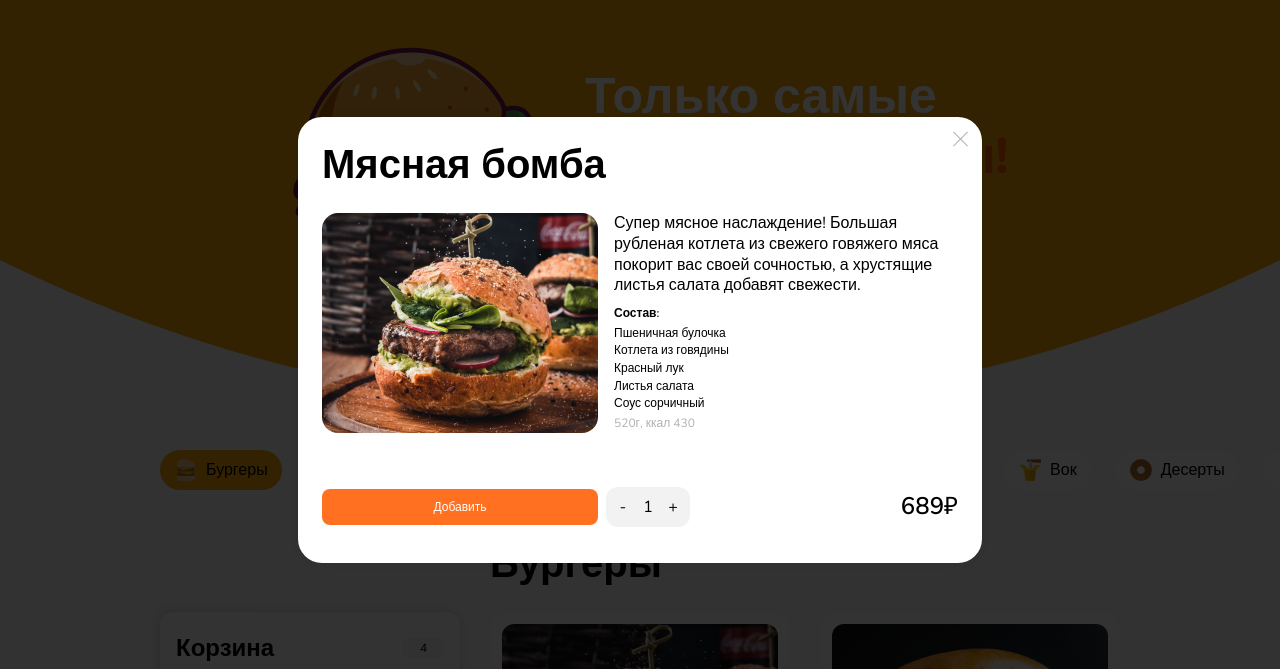
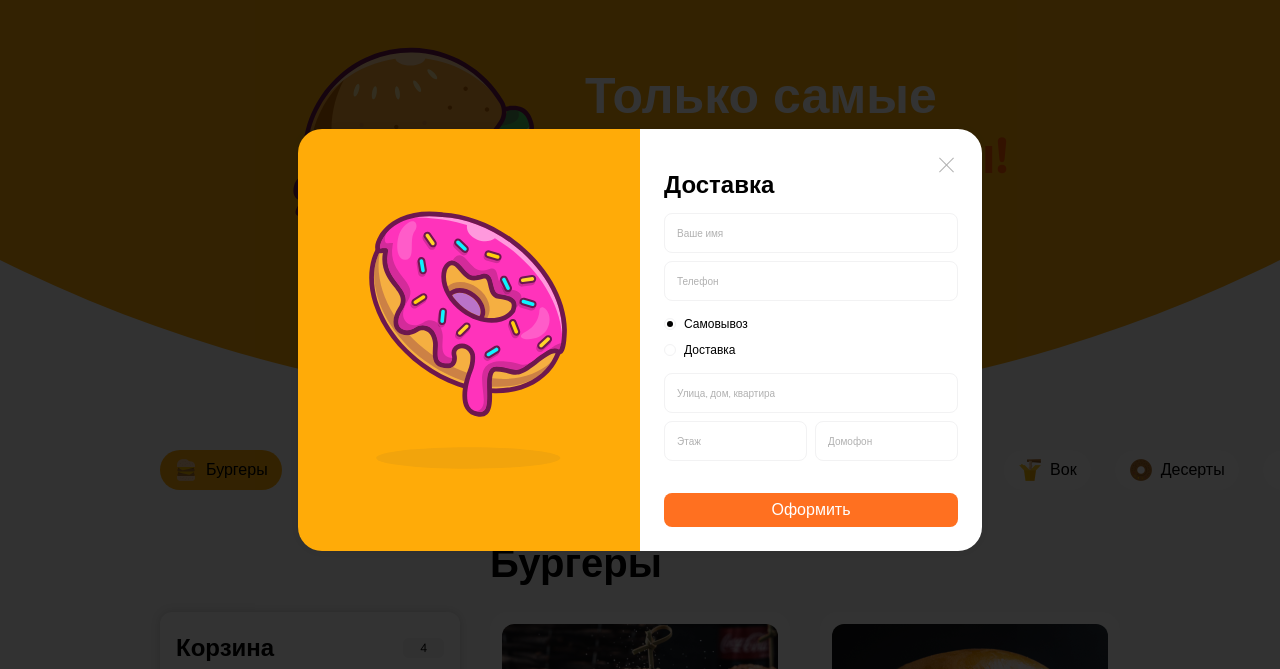
Before and after one commit to Aleksandr-Trofimov/your_meal__lp__mobf, a plain HTML site: page index.html in a window 1280 px wide. Shown: the part 60-729 px from the top of the page. Drawn offline with Linux system fonts and the light colour scheme.

Commit message:
feat: add modal windows and adaptive

```diff
--- /dev/null
+++ b/css/modal-delivery.css
@@ -0,0 +1,198 @@
+.modal-delivery {
+	--gap: 8px;
+	background-color: #fff;
+	width: 100%;
+	min-height: 100%;
+	padding: 32px 10px;
+	display: flex;
+}
+
+.modal-delivery__container {
+	max-width: 300px;
+	margin: 0 auto;
+	display: flex;
+	min-height: 100%;
+	flex-direction: column;
+}
+
+.modal-delivery__title {
+	font-weight: 600;
+	font-size: 16px;
+	line-height: 100%;
+	margin-bottom: 18px;
+}
+
+.modal-delivery__form {
+	display: flex;
+	flex-direction: column;
+	gap: 24px;
+	flex-grow: 1;
+	margin-bottom: 18px;
+}
+
+.modal-delivery__fieldset {
+	display: flex;
+	flex-wrap: wrap;
+	gap: var(--gap);
+}
+
+.modal-delivery__fieldset_radio {
+	flex-direction: column;
+	align-items: flex-start;
+}
+
+/* .modal-delivery__fieldset_hide {
+	visibility: hidden;
+} */
+
+.modal-delivery__input {
+	width: 100%;
+	height: 30px;
+	border: 1px solid #f2f2f3;
+	border-radius: 8px;
+	padding: 8px 12px;
+	font-size: 10px;
+	line-height: 130%;
+	color: #000;
+}
+
+.modal-delivery__input::placeholder {
+	color: #b1b1b1;
+	font-size: 10px;
+	line-height: 130%;
+}
+
+.modal-delivery__label {
+	display: flex;
+	gap: 8px;
+	font-size: 10px;
+	line-height: 14px;
+}
+
+.modal-delivery__radio {
+	-webkit-appearance: none;
+	-moz-appearance: none;
+	appearance: none;
+	position: relative;
+	width: 12px;
+}
+
+.modal-delivery__radio::before {
+	content: "";
+	position: absolute;
+	top: 50%;
+	transform: translateY(-50%);
+	left: 0;
+	display: block;
+	width: 12px;
+	height: 12px;
+	border: 1px solid #f2f2f3;
+	border-radius: 50%;
+	-webkit-border-radius: 50%;
+	-moz-border-radius: 50%;
+	-ms-border-radius: 50%;
+	-o-border-radius: 50%;
+	-webkit-transform: translateY(-50%);
+	-moz-transform: translateY(-50%);
+	-ms-transform: translateY(-50%);
+	-o-transform: translateY(-50%);
+}
+
+.modal-delivery__radio::after {
+	content: "";
+	position: absolute;
+	top: 50%;
+	transform: translateY(-50%);
+	left: 50%;
+	transform: translate(-50%, -50%);
+	display: block;
+	width: 6px;
+	height: 6px;
+	background-color: #000;
+	border-radius: 50%;
+	-webkit-border-radius: 50%;
+	-moz-border-radius: 50%;
+	-ms-border-radius: 50%;
+	-o-border-radius: 50%;
+	-webkit-transform: translate(-50%, -50%);
+	-moz-transform: translate(-50%, -50%);
+	-ms-transform: translate(-50%, -50%);
+	-o-transform: translate(-50%, -50%);
+	opacity: 0;
+}
+
+.modal-delivery__radio:checked::after {
+	opacity: 1;
+}
+
+.modal-delivery__input_half {
+	flex-basis: calc((100% - var(--gap)) / 2);
+}
+
+.modal-delivery__submit {
+	padding: 9px;
+	background-color: #ff7020;
+	border-radius: 8px;
+	font-size: 12px;
+	line-height: 100%;
+	color: #fff;
+	-webkit-border-radius: 8px;
+	-moz-border-radius: 8px;
+	-ms-border-radius: 8px;
+	-o-border-radius: 8px;
+}
+
+@media screen and (min-width: 480px) {
+	.modal-delivery {
+		max-width: 524px;
+		min-height: auto;
+		border-radius: 24px;
+		box-shadow: 0 0 15px 0 rgba(0, 0, 0, 0.1);
+		padding: 20px 16px 29px;
+	}
+
+	.modal-delivery__container {
+		margin-left: 0;
+	}
+}
+
+@media screen and (min-width: 1024px) {
+	.modal-delivery {
+		max-width: 684px;
+		padding: 44px 24px 24px 366px;
+		/* background-image: url(../images/donut.svg); */
+		background-image: url(../images/donut.svg), linear-gradient(to right, #ffab08 342px, #fff 342px);
+		background-size: 302px, auto;
+		background-position: 19px center, center;
+		background-repeat: no-repeat;
+	}
+
+	.modal-delivery__title {
+		font-size: 24px;
+		margin-bottom: 16px;
+	}
+
+	.modal-delivery__form {
+		margin-bottom: 32px;
+		gap: 16px;
+	}
+
+	.modal-delivery__input {
+		font-size: 12px;
+		padding: 10px 12px;
+		height: 40px;
+	}
+
+	.modal-delivery__label {
+		font-size: 12px;
+	}
+
+	.modal-delivery__fieldset_radio {
+		gap: 12px;
+	}
+
+	.modal-delivery__submit {
+		font-size: 16px;
+	}
+
+}
--- a/css/modal-product.css
+++ b/css/modal-product.css
@@ -1,5 +1,4 @@
 .modal-product {
-	display: flex;
 	background-color: #fff;
 	width: 100%;
 	min-height: 100%;
@@ -42,12 +41,6 @@
 .modal-product__ingredients {
 	flex-grow: 1;
 	margin-bottom: 10px;
-}
-
-.modal-product__footer {
-	display: flex;
-	justify-content: space-between;
-	align-items: center;
 }
 
 .modal-product__add {
@@ -132,6 +125,12 @@
 		flex-grow: 0;
 		width: 218px;
 	}
+
+	.modal-product__footer {
+		display: flex;
+		justify-content: space-between;
+		align-items: center;
+	}
 }
 
 @media screen and (min-width: 1024px) {
--- a/css/modal.css
+++ b/css/modal.css
@@ -44,3 +44,14 @@
 		padding: 10px;
 	}
 }
+
+@media screen and (min-width: 1024px) {
+	.modal {
+		padding: 20px;
+	}
+
+	.modal_close {
+		top: 24px;
+		right: 24px;
+	}
+}
--- a/css/styles.css
+++ b/css/styles.css
@@ -11,3 +11,4 @@
 @import "modal.css";
 @import "modal-product.css";
 @import "ingredients.css";
+@import "modal-delivery.css";
--- a/index.html
+++ b/index.html
@@ -28,7 +28,9 @@
 					<use href="images/sprite.svg#logo"></use>
 				</svg>
 				<div class="header__title-container">
-					<h1 class="header__title"><span class="header__title-text">Только самые </span><span class="header__title-text header__title-text_red">сочные бургеры!</span></h1>
+					<h1 class="header__title">
+						<span class="header__title-text">Только самые </span><span class="header__title-text header__title-text_red">сочные бургеры!</span>
+					</h1>
 					<p class="header__appeal">Бесплатная доставка от <span>599₽</span></p>
 				</div>
 			</div>
@@ -263,14 +265,15 @@
 			</div>
 		</footer>
 
-		<div class="modal modal__product modal_open">
+		<div class="modal modal__product">
 			<div class="modal__main modal-product">
 				<div class="modal-product__container">
 					<div class="modal-product__title">Мясная бомба</div>
 					<div class="modal-product__content">
 						<img src="/images/meat-bomb_burger.jpg" alt="Мясная бомба" class="modal-product__image" />
 						<p class="modal-product__description">
-							Супер мясное наслаждение! Большая рубленая котлета из свежего говяжего мяса покорит вас своей сочностью, а хрустящие листья салата добавят свежести.
+							Супер мясное наслаждение! Большая рубленая котлета из свежего говяжего мяса покорит вас своей сочностью, а хрустящие листья салата
+							добавят свежести.
 						</p>
 						<div class="modal-product__ingredients ingredients">
 							<h3 class="ingredients__title">Состав:</h3>
@@ -305,7 +308,45 @@
 			</div>
 		</div>
 
-		<div class="modal"></div>
+		<div class="modal modal__delivery modal_open">
+			<div class="modal__main modal-delivery">
+				<div class="modal-delivery__container">
+					<h2 class="modal-delivery__title">Доставка</h2>
+					<form class="modal-delivery__form" id="delivery">
+						<fieldset class="modal-delivery__fieldset">
+							<input class="modal-delivery__input" type="text" name="name" placeholder="Ваше имя" />
+							<input class="modal-delivery__input" type="tel" name="phone" placeholder="Телефон" />
+						</fieldset>
+
+						<fieldset class="modal-delivery__fieldset modal-delivery__fieldset_radio">
+							<label class="modal-delivery__label">
+								<input class="modal-delivery__radio" type="radio" name="delivery-type" value="pickup" checked />
+								<span>Самовывоз</span>
+							</label>
+							<label class="modal-delivery__label">
+								<input class="modal-delivery__radio" type="radio" name="delivery-type" value="delivery" />
+								<span>Доставка</span>
+							</label>
+						</fieldset>
+
+						<fieldset class="modal-delivery__fieldset modal-delivery__fieldset_hide">
+							<input class="modal-delivery__input" type="text" name="addredd" placeholder="Улица, дом, квартира" />
+							<input class="modal-delivery__input modal-delivery__input_half" type="number" name="floor" placeholder="Этаж" />
+							<input class="modal-delivery__input modal-delivery__input_half" type="number" name="intercom" placeholder="Домофон" />
+						</fieldset>
+					</form>
+
+					<button class="modal-delivery__submit" type="submit" form="delivery">Оформить</button>
+				</div>
+				<button class="modal_close" type="button">
+					<svg width="24" height="24" viewBox="0 0 24 24" fill="currentColor" xmlns="http://www.w3.org/2000/svg">
+						<rect x="5.07422" y="5.28247" width="1" height="20" transform="rotate(-45 5.07422 5.28247)" />
+						<rect x="5.78125" y="19.4246" width="1" height="20" transform="rotate(-135 5.78125 19.4246)" />
+					</svg>
+				</button>
+			</div>
+		</div>
+
+		<script src="js/main.js"></script>
 	</body>
-	<script src="js/main.js"></script>
 </html>
```
Also changed, not shown: images/donut.svg (added).
